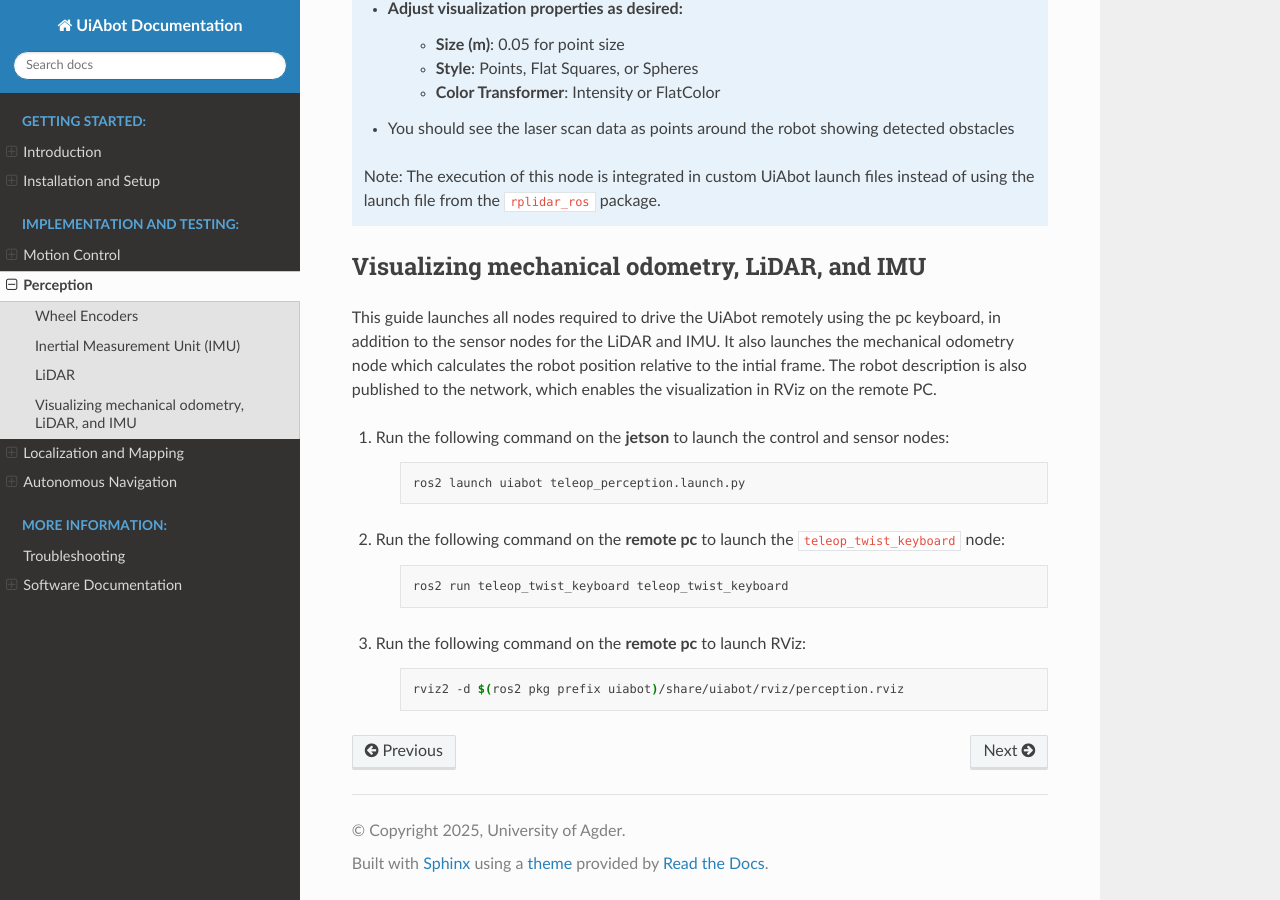
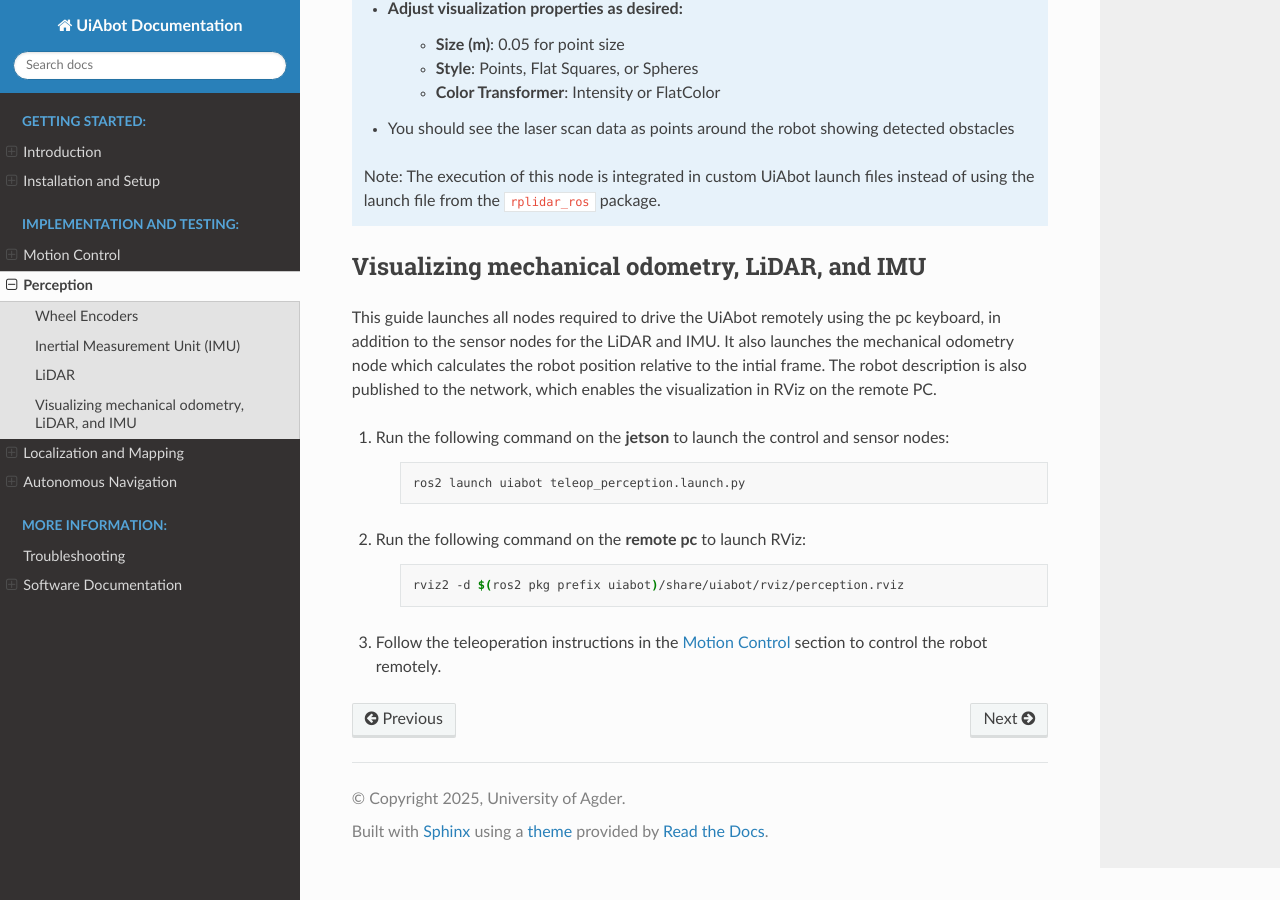
Before and after one commit to DrDanielh/UiAbot, a Sphinx documentation site: the page built from docs/src/perception.rst, in a window 1280 px wide and 900 px high, scrolled down 6449 px. Built offline with Sphinx 7.4.7 and the Read the Docs theme 3.1.0, drawn with Linux system fonts in a browser that asks for light colours.

Commit message:
Update teleoperation instructions in perception documentation for RViz launch

```diff
--- a/docs/src/perception.rst
+++ b/docs/src/perception.rst
@@ -195,14 +195,10 @@ This guide launches all nodes required to drive the UiAbot remotely using the pc
 
         ros2 launch uiabot teleop_perception.launch.py
 
-2. Run the following command on the **remote pc** to launch the ``teleop_twist_keyboard`` node:
-
-    .. code:: bash
-
-        ros2 run teleop_twist_keyboard teleop_twist_keyboard
-
-3. Run the following command on the **remote pc** to launch RViz:
+2. Run the following command on the **remote pc** to launch RViz:
 
     .. code:: bash
 
         rviz2 -d $(ros2 pkg prefix uiabot)/share/uiabot/rviz/perception.rviz
+
+3. Follow the teleoperation instructions in the :ref:`motion_control` section to control the robot remotely.
```
